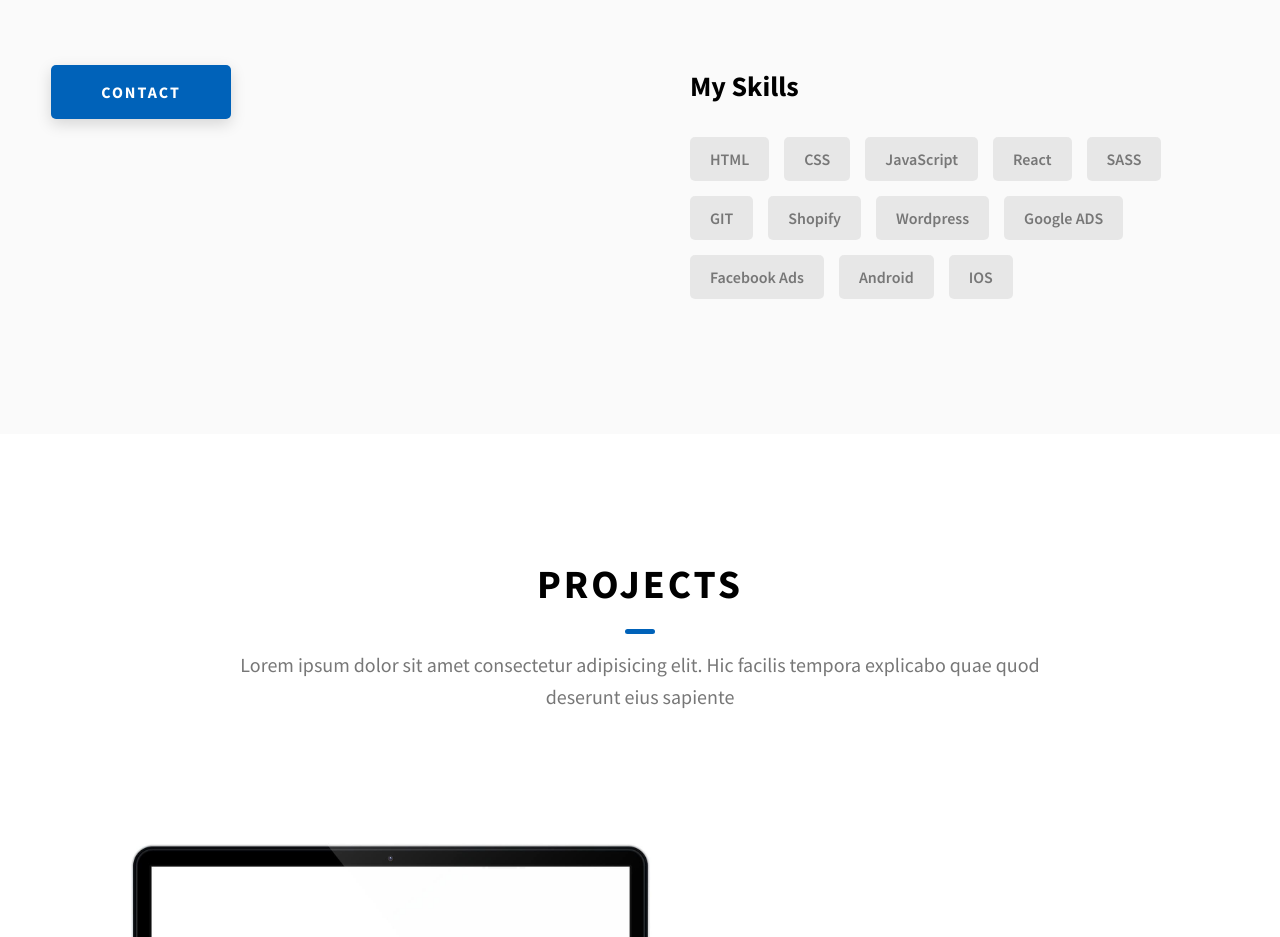
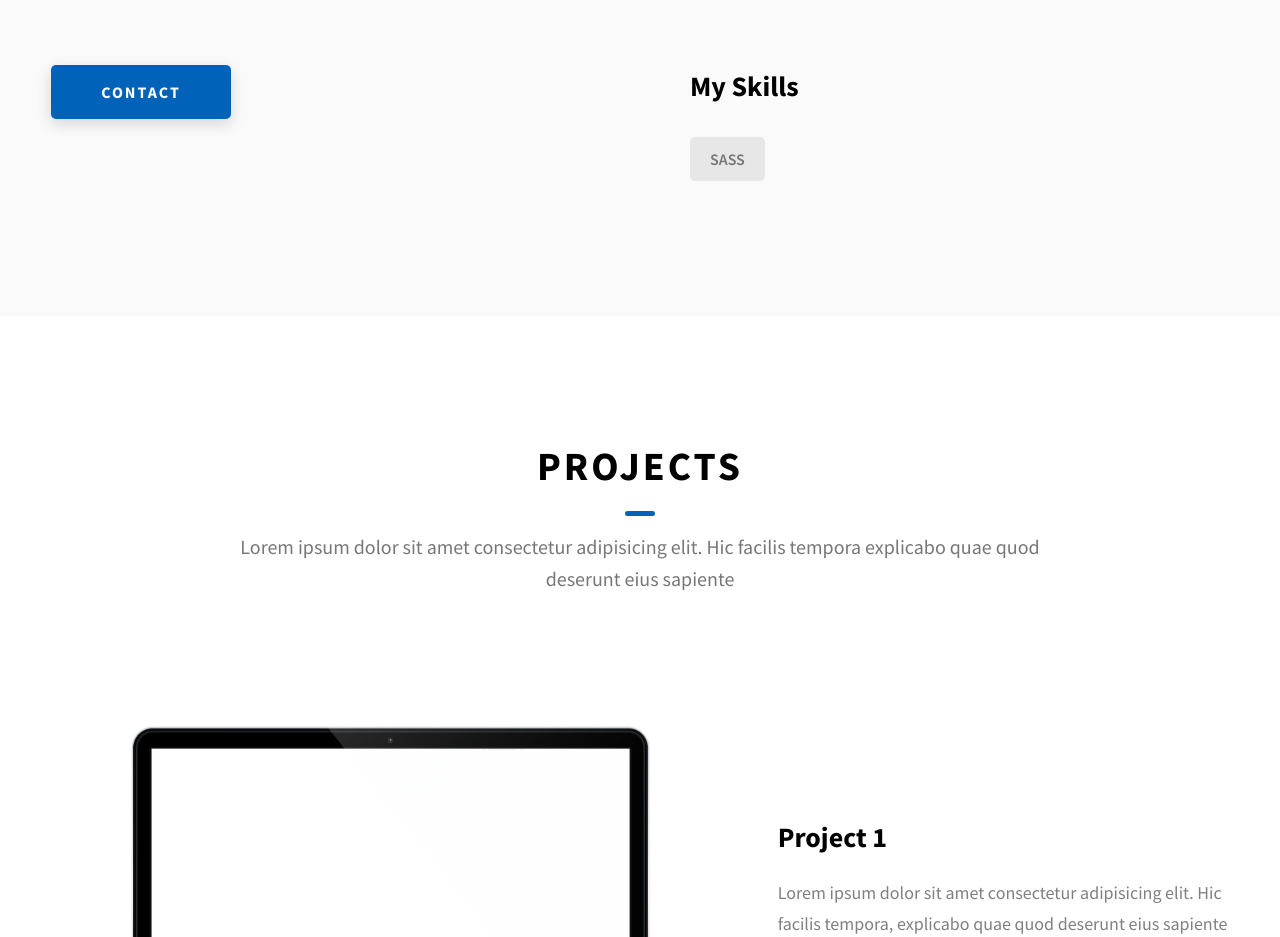
Before and after one commit to j-espinoza-2025/portfolio, a website: page index.html in a window 1280 px wide. Shown: the part 1200-2137 px from the top of the page. Drawn offline with Linux system fonts and the light colour scheme.

```diff
--- a/index.html
+++ b/index.html
@@ -136,18 +136,8 @@
           <div class="about__content-skills">
             <h3 class="about__content-title">My Skills</h3>
             <div class="skills">
-              <div class="skills__skill">HTML</div>
-              <div class="skills__skill">CSS</div>
-              <div class="skills__skill">JavaScript</div>
-              <div class="skills__skill">React</div>
               <div class="skills__skill">SASS</div>
-              <div class="skills__skill">GIT</div>
-              <div class="skills__skill">Shopify</div>
-              <div class="skills__skill">Wordpress</div>
-              <div class="skills__skill">Google ADS</div>
-              <div class="skills__skill">Facebook Ads</div>
-              <div class="skills__skill">Android</div>
-              <div class="skills__skill">IOS</div>
+
             </div>
           </div>
         </div>
```
